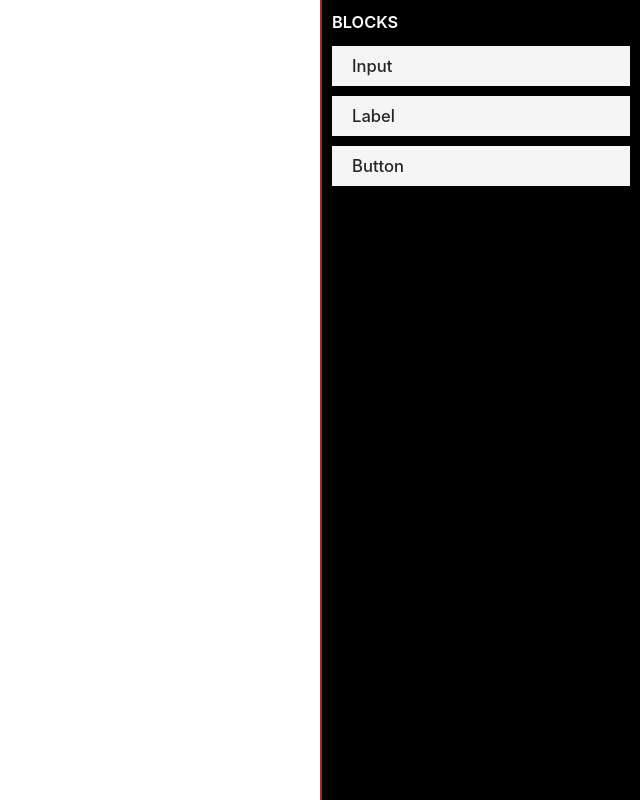
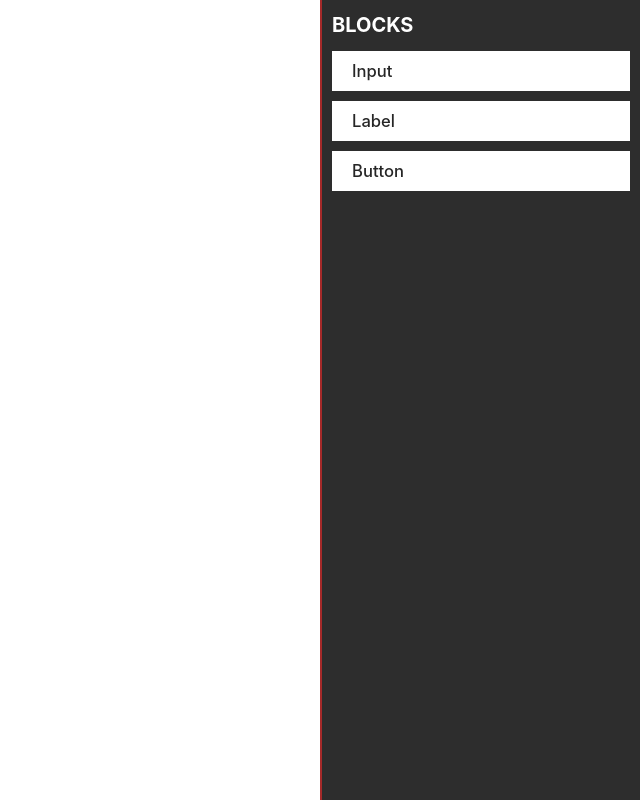
Before and after one commit to BrijeshBumrela/mini-page-builder, a React (Create React App) app: page / in a window 1280 px wide. Shown: the whole page, without its empty margins (640-1280 px from the left). Built offline with nearby package versions, Linux system fonts and the light colour scheme.

Commit message:
stopping handlestop after block is saved

```diff
--- a/src/components/Draggable.css
+++ b/src/components/Draggable.css
@@ -1,4 +1,4 @@
 .border-brijesh {
-    outline: 1px solid red;
-    box-sizing: content-box
+  outline: 1px solid red;
+  box-sizing: content-box;
 }
--- a/src/components/Draggable.tsx
+++ b/src/components/Draggable.tsx
@@ -20,7 +20,7 @@ const Draggable: React.FC<{
   ) => void;
   selected: boolean;
 }> = ({ block, onSelect, selected }) => {
-  const { X, Y, text, fontSize, fontWeight, type, id } = block;
+  const { X, Y, text, fontSize, fontWeight, type, id, saved } = block;
 
   const element = () => {
     if (type.toLowerCase() === "label") {
@@ -47,9 +47,10 @@ const Draggable: React.FC<{
           className={"" + (selected ? "border-brijesh" : "")}
           style={{
             fontSize: Number(fontSize),
-            padding: "5px",
+            padding: "10px",
             fontWeight,
-            outline: "none",
+            backgroundColor: "#0044C1",
+            color: "#fff",
           }}
         >
           {text}
@@ -58,8 +59,15 @@ const Draggable: React.FC<{
     }
   };
 
+  let optionalProp = {};
+  if (!saved) {
+    optionalProp = {
+      position: { x: Number(X), y: Number(Y) },
+    };
+  }
+
   return (
-    <ReactDraggable position={{ x: Number(X), y: Number(Y) }}>
+    <ReactDraggable {...optionalProp}>
       <div onClick={(e) => onSelect(id, e)} style={{ display: "inline-block" }}>
         {element()}
       </div>
--- a/src/components/Sidebar.css
+++ b/src/components/Sidebar.css
@@ -1,12 +1,13 @@
 .sidebar {
   border-left: 2px solid brown;
-  background: black;
+  background: #2d2d2d;
   padding: 10px;
   height: 100%;
 }
 
 .label-box {
-  background-color: whitesmoke;
+  background-color: #fff;
+  color: #000;
   min-height: 40px;
   margin: 10px 0;
   display: flex;
--- a/src/components/Sidebar.tsx
+++ b/src/components/Sidebar.tsx
@@ -9,7 +9,9 @@ interface ISideBarProps {
 const SideBar: React.FC<ISideBarProps> = ({ onCreatingNewBlock }) => {
   return (
     <section className="sidebar">
-      <h3 style={{ color: "white", fontWeight: 600 }}>BLOCKS</h3>
+      <h3 style={{ color: "#FFF", fontWeight: 700, fontSize: "20px" }}>
+        BLOCKS
+      </h3>
       <Tag onCreatingNewBlock={onCreatingNewBlock} type="Input"></Tag>
       <Tag onCreatingNewBlock={onCreatingNewBlock} type="Label"></Tag>
       <Tag onCreatingNewBlock={onCreatingNewBlock} type="Button"></Tag>
```
Also changed, not shown: src/App.tsx (+7 -5 lines).
